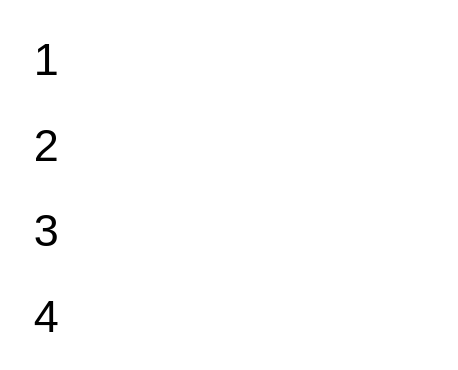
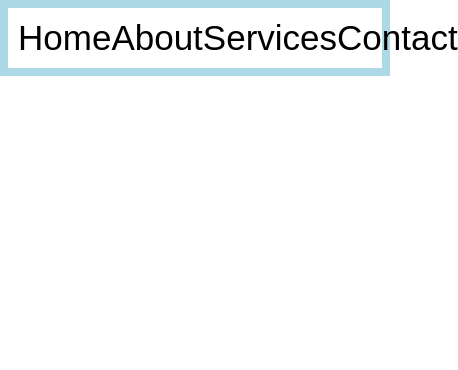
Before and after one commit to JeremyRivera/myCustomFlexbox-layouts-scss, a React app: page / in a window 390 px wide. Shown: the whole page, 458 px wide, since content can reach past the window. Built offline with nearby package versions, Linux system fonts and the light colour scheme.

Commit message:
added another layout2 which supports navBar tablet and mobile versions

```diff
--- a/src/components/App/App.scss
+++ b/src/components/App/App.scss
@@ -4,7 +4,7 @@
   box-sizing: border-box;
   body {
     font-family: sans-serif;
-    font-size: 45px;
+    font-size: 35px;
     width: 100%;
     min-height: 100vh;
   }
--- a/src/components/SecondLayout/SecondLayout.jsx
+++ b/src/components/SecondLayout/SecondLayout.jsx
@@ -3,11 +3,11 @@ import "./SecondLayout.scss";
 
 const SecondLayout = () => {
     return (
-        <div className="container">
-            <div className="item-1">1</div>
-            <div className="item-2">2</div>
-            <div className="item-3">3</div>
-            <div className="item-4">4</div>
+        <div className="container2">
+            <div className="item-1">Home</div>
+            <div className="item-2">About</div>
+            <div className="item-3">Services</div>
+            <div className="item-4">Contact</div>
         </div>
     )
 };
--- a/src/components/SecondLayout/SecondLayout.scss
+++ b/src/components/SecondLayout/SecondLayout.scss
@@ -0,0 +1,7 @@
+.container2 {
+  display: flex;
+  flex-direction: row;
+  border: 1vh solid lightblue;
+  justify-content: space-around;
+  padding: 10px;
+}
```
